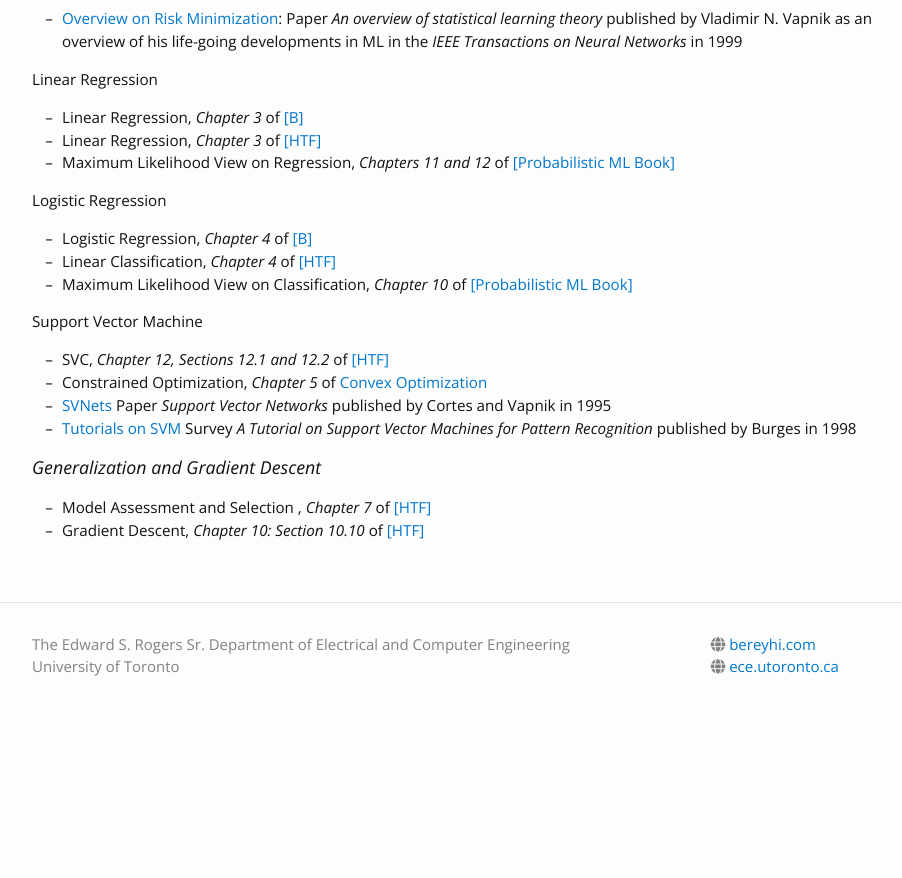
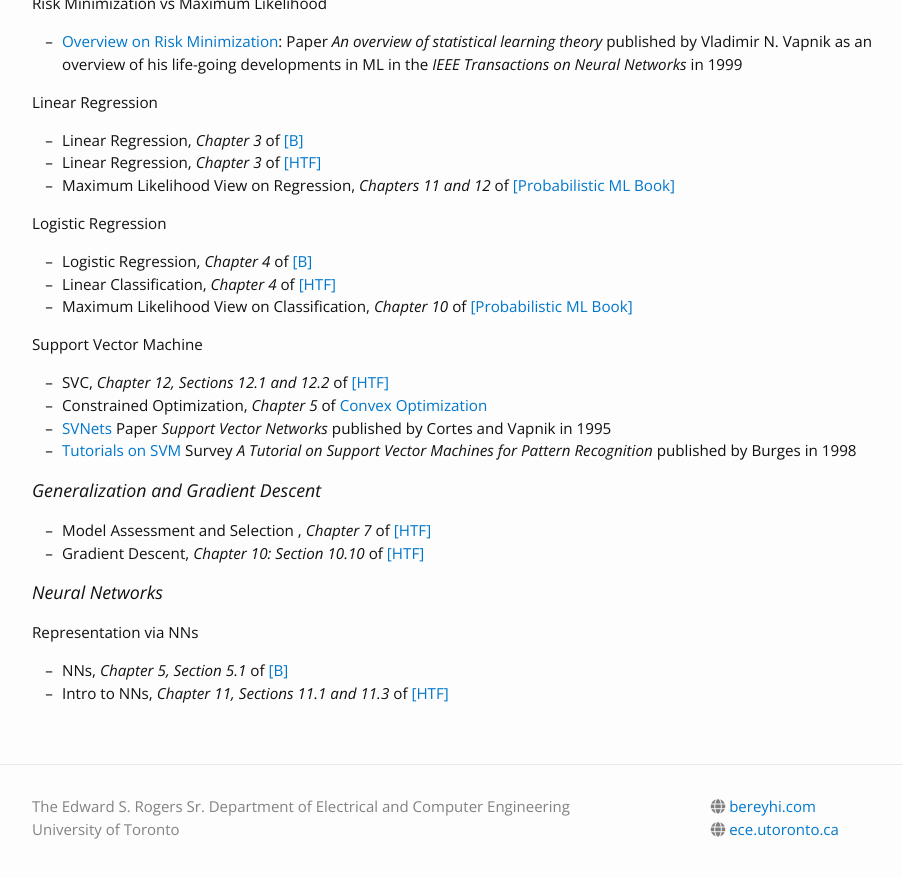
Before and after one commit to bereyhi-courses/ml-utoronto, a Jekyll site: the page built from materials.md, in a window 1280 px wide and 900 px high, scrolled down 3004 px. Shown: the top 878 px of the window, without its empty margins (163-1065 px from the left). Built offline with Jekyll 4.4.1, drawn with Linux system fonts in a browser that asks for light colours; nearby versions of some CDN libraries; before the commit the page ends 3742 px from its top, so only the background shows below that; some of the changed text lies outside the part shown.

```diff
--- a/materials.md
+++ b/materials.md
@@ -61,6 +61,7 @@ The tutorial notebooks can be accessed below.
 * [Tutorial 3 - Slides]({{site.baseurl}}/assets/Tutorials/Tutorial_03_Linear_Algebra.pdf) [Tutorial 3 - Notebook]({{site.baseurl}}/assets/Tutorials/Tutorial_Notebook_03.ipynb) PCA and Linear Algebra Review, by __James Zhu__ [Watch the Video](https://play.library.utoronto.ca/watch/4a1960c44c0933336a33eb81162e235b)
 * [Tutorial 4]({{site.baseurl}}/assets/Tutorials/Tutorial_Notebook_04.ipynb) Linear and Logistic Regression, by __James Zhu__ [Watch the Video](https://play.library.utoronto.ca/watch/aa4258ab91dd8fa245ada645d9b903b0)
 * [Tutorial 5]({{site.baseurl}}/assets/Tutorials/Tutorial_Notebook_05.ipynb)  [Notes]({{site.baseurl}}/assets/Tutorials/Tutorial_05_LagrangeDualityReview.pdf)  SVC + Midterm Review, by __James Zhu__ Please check the sample exams on Quercus
+* [Tutorial 6]({{site.baseurl}}/assets/Tutorials/Tutorial_Notebook_06.ipynb)  Introduction to PyTorch, by __Mohammadreza Safavi__ [Watch the Video](https://play.library.utoronto.ca/watch/9a5d959f32ab58347de85a74cfce5d14)
 
 
 ## Book
@@ -148,3 +149,9 @@ This section will be completed gradually through the semester.
 ### Generalization and Gradient Descent
 * Model Assessment and Selection , _Chapter 7_ of [[HTF]](https://hastie.su.domains/ElemStatLearn/)
 * Gradient Descent, _Chapter 10: Section 10.10_ of [[HTF]](https://hastie.su.domains/ElemStatLearn/)
+
+
+### Neural Networks
+#### Representation via NNs
+* NNs, _Chapter 5, Section 5.1_ of [[B]](https://www.microsoft.com/en-us/research/wp-content/uploads/2006/01/Bishop-Pattern-Recognition-and-Machine-Learning-2006.pdf)
+* Intro to NNs, _Chapter 11, Sections 11.1 and 11.3_ of [[HTF]](https://hastie.su.domains/ElemStatLearn/)
```
Also changed, not shown: _lectures/L12_NNs1.md (added, +17 -0 lines), 3 other files.
